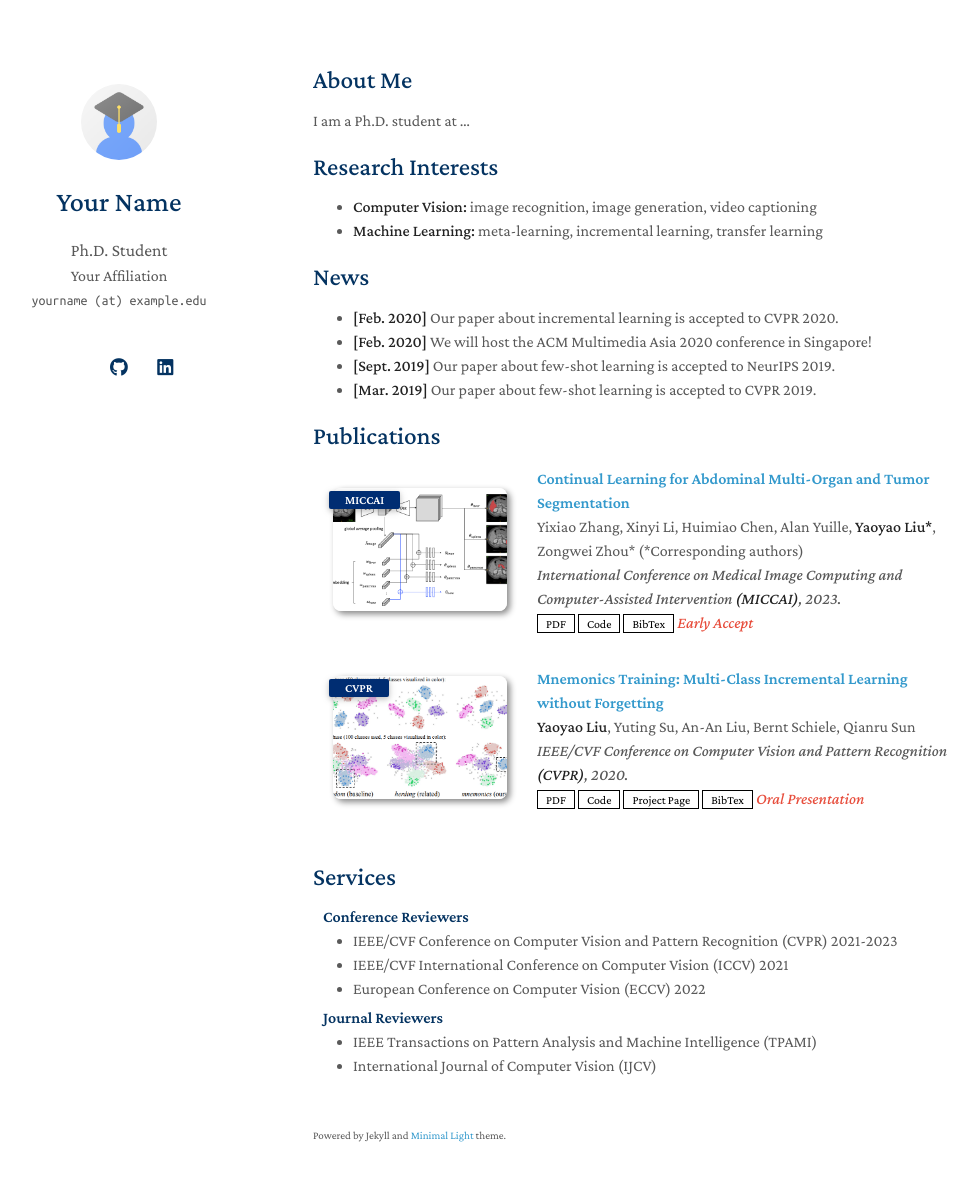
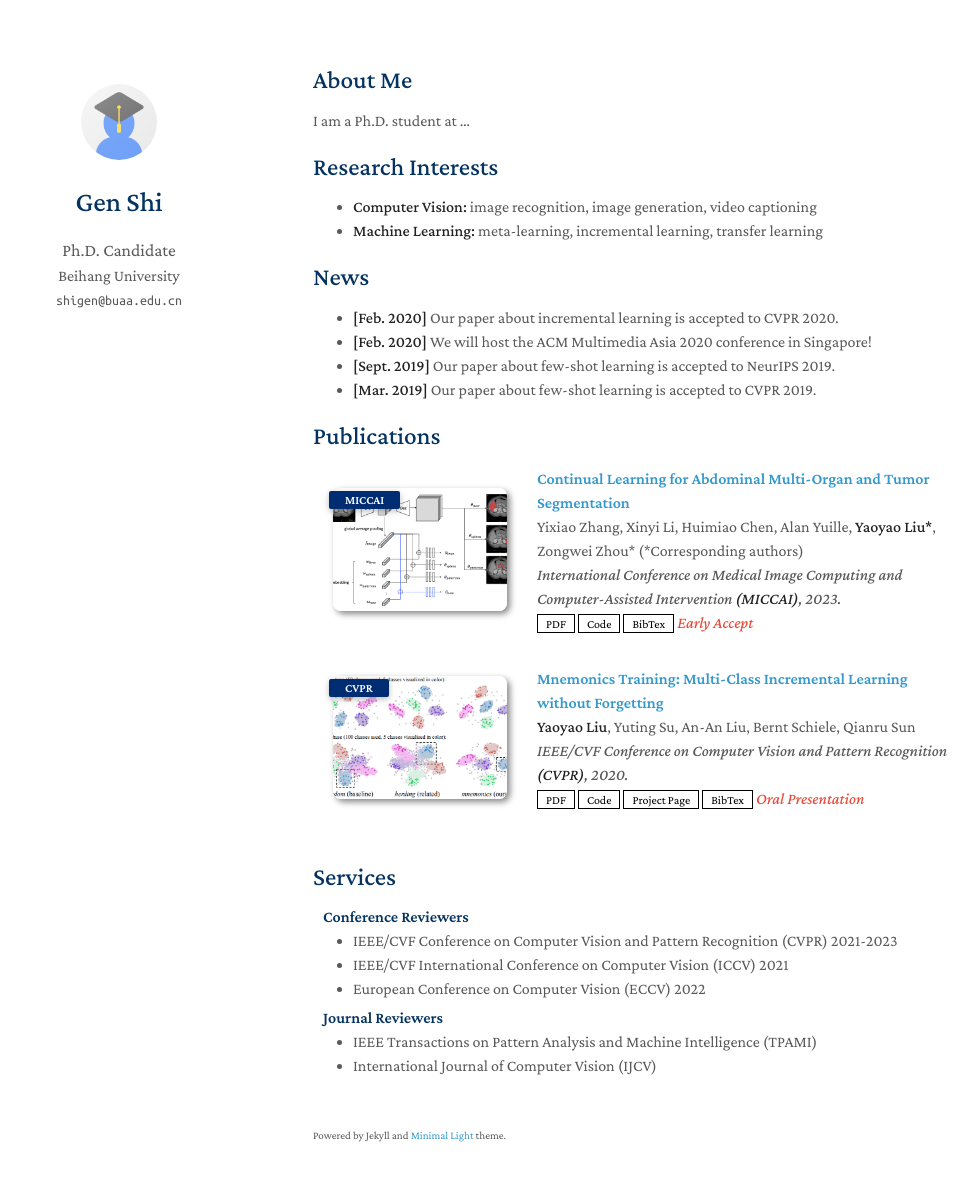
Before and after one commit to genshi997/genshi997.github.io, a Jekyll site: the page built from index.md, in a window 1280 px wide and 1216 px high. Shown: the top 1181 px of the window, without its empty margins (157-1135 px from the left). Built offline with Jekyll 4.4.1, drawn with Linux system fonts in a browser that asks for light colours; a style sheet for code colours, icons or effects is not loaded; our own code applies the rules of GitHub Pages for plain Markdown files.

Commit message:
Update _config.yml

```diff
--- a/_config.yml
+++ b/_config.yml
@@ -1,8 +1,8 @@
 # Basic Information
-title: Your Name
-position: Ph.D. Student
-affiliation: Your Affiliation
-email: yourname (at) example.edu
+title: Gen Shi
+position: Ph.D. Candidate
+affiliation: Beihang University
+email: shigen@buaa.edu.cn
 
 # Search Engine Optimization (SEO)
 # The following information is used to improve the website traffic from search engines, e.g., Google.
@@ -12,11 +12,11 @@ canonical: https://minimal-light-theme.yliu.me/
 
 # Links
 # If you don't need one of them, you may delete the corresponding line.
-google_scholar: https://scholar.google.com/
-cv_link: assets/files/curriculum_vitae.pdf
-github_link: https://github.com/
-linkedin: https://www.linkedin.com/
-twitter: https://twitter.com/
+google_scholar: https://scholar.google.com/citations?user=K6awU5kAAAAJ&hl=en
+# cv_link: assets/files/curriculum_vitae.pdf
+# github_link: https://github.com/
+# linkedin: https://www.linkedin.com/
+# twitter: https://twitter.com/
 
 # Images (e.g., your profile picture and your website's favicon)
 # "favicon" and "favicon_dark" are used for the light and dark modes, respectively.
@@ -38,7 +38,7 @@ font: "Serif" # or "Sans Serif"
 
 # Google Analytics ID
 # Please remove this if you don't use Google Analytics
-google_analytics: UA-111540567-4
+# google_analytics: UA-111540567-4
 
 # Use this project as a remote theme for GitHub Pages
 # See the guide here: https://docs.github.com/en/pages/setting-up-a-github-pages-site-with-jekyll/adding-a-theme-to-your-github-pages-site-using-jekyll
```
